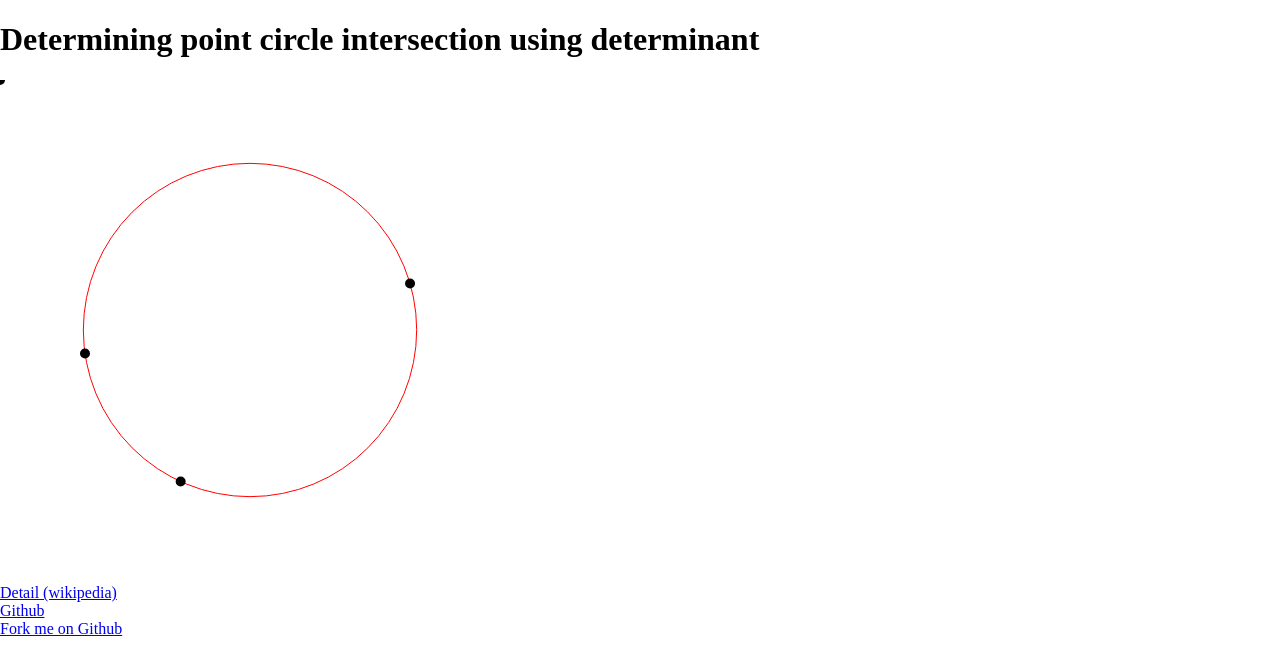
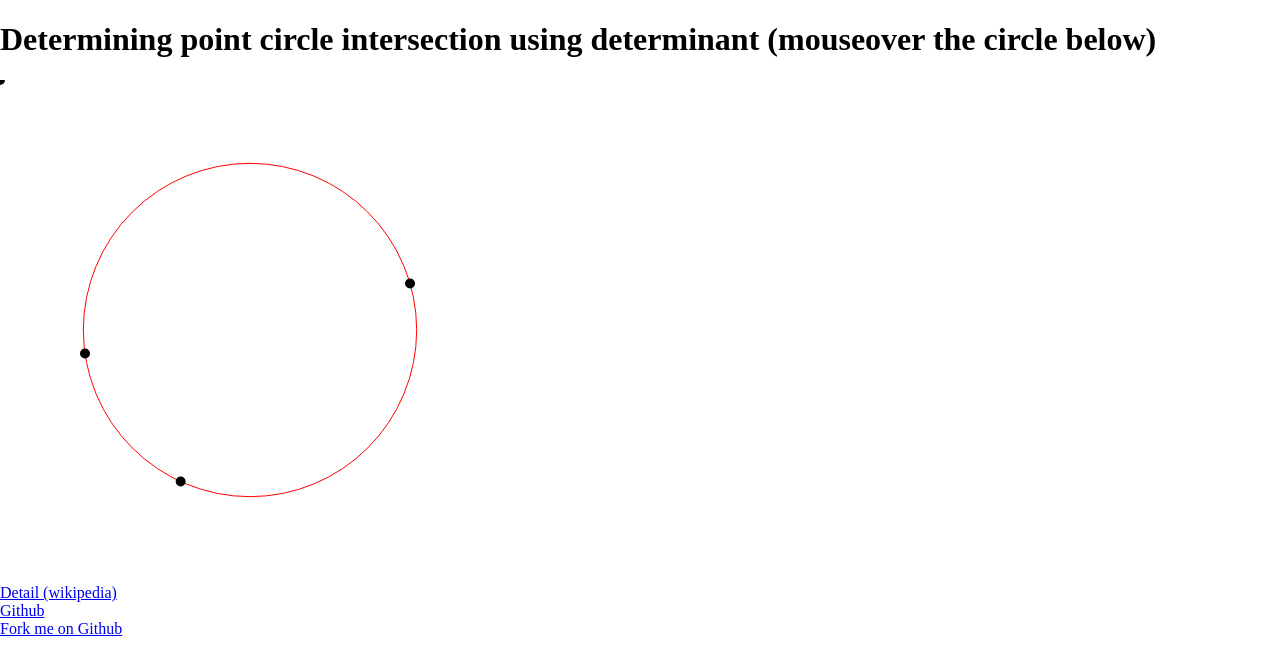
Before and after one commit to martian17/surface-tension, a plain HTML site: page circle-test/index.html in a window 1280 px wide. Drawn offline with Linux system fonts and the light colour scheme; files that its build step writes are made by us from their sources.

Commit message:
cosmetic changes

```diff
--- a/circle-test/index.html
+++ b/circle-test/index.html
@@ -6,7 +6,7 @@
 <link rel="stylesheet" href="style.css">
 </head>
 <body>
-    <h1>Determining point circle intersection using determinant</h1>
+    <h1>Determining point circle intersection using determinant (mouseover the circle below)</h1>
     <canvas id="canvas"></canvas><br>
     <a target="_blank" href="https://en.wikipedia.org/wiki/Delaunay_triangulation#Algorithms">Detail (wikipedia)</a><br>
     <a target="_blank" href="https://github.com/martian17/surface-tension/tree/main/circle-test">Github</a><br>
```
